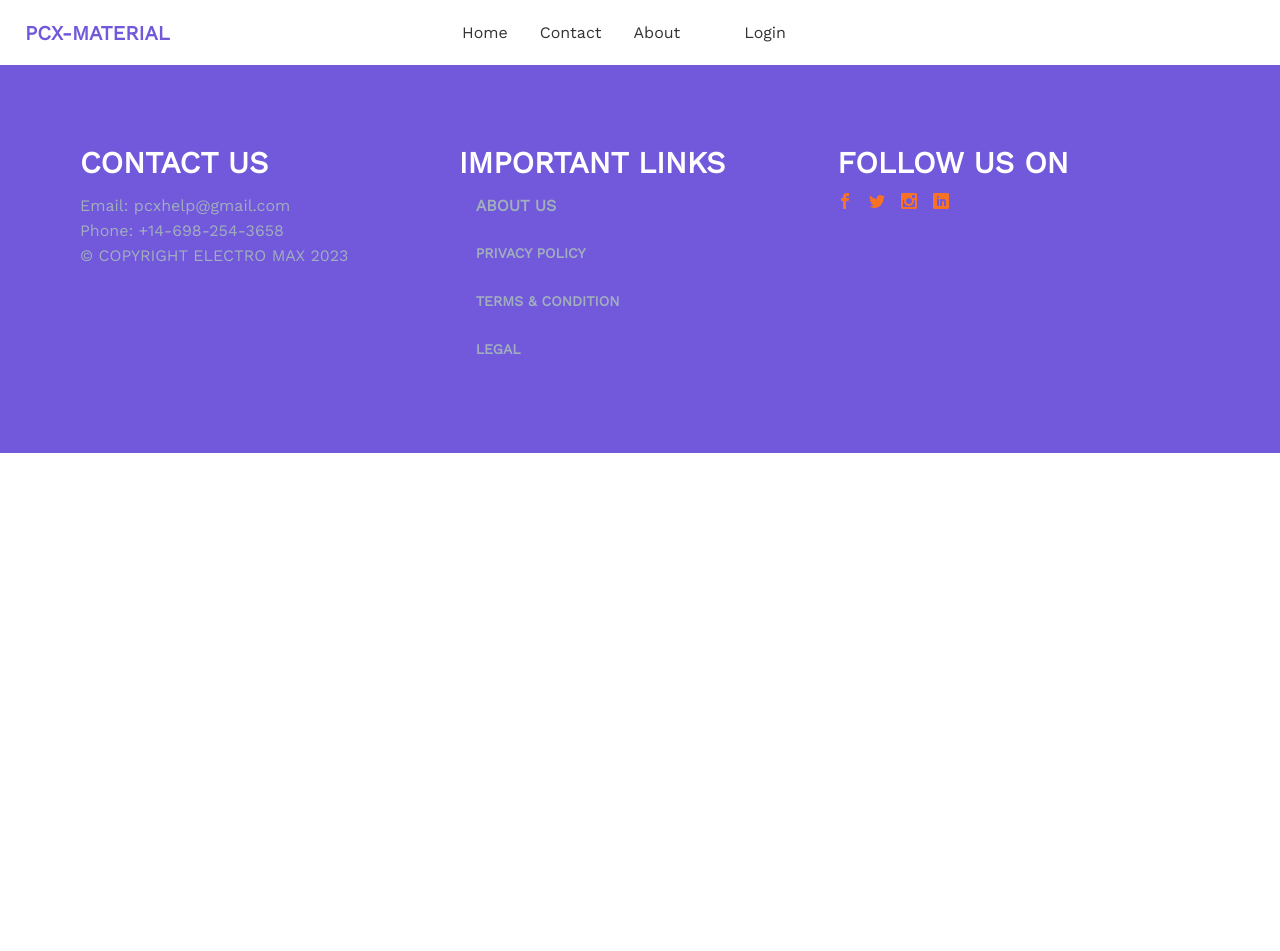
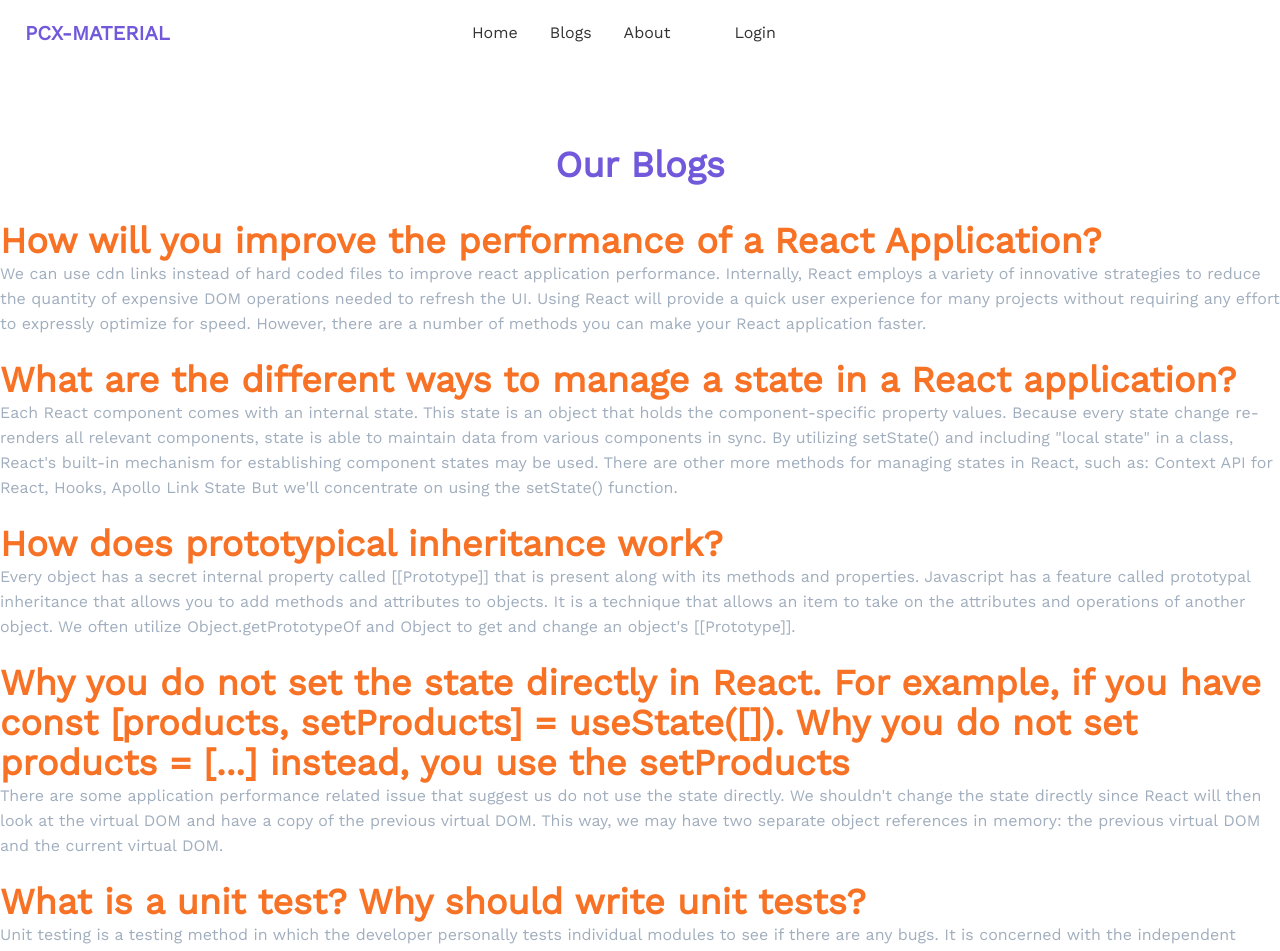
Before and after one commit to Palak-SweetCoder/pcx-material-client, a React (Create React App) app: page /blogs in a window 1280 px wide. Shown: the top 951 px of the page. Before the commit the page ends 800 px from the top, so only its background shows below. Built offline with nearby package versions, Linux system fonts and the light colour scheme; no server answers.

Commit message:
notfound and blogs added

```diff
--- a/src/App.js
+++ b/src/App.js
@@ -2,6 +2,7 @@ import { Route, Routes } from 'react-router-dom';
 import { ToastContainer } from 'react-toastify';
 import 'react-toastify/dist/ReactToastify.css';
 import './App.css';
+import Blogs from './Pages/Blogs/Blogs';
 import BuyNow from './Pages/BuyNow/BuyNow';
 import AddReview from './Pages/Dashboard/AddReview';
 import Dashboard from './Pages/Dashboard/Dashboard';
@@ -15,6 +16,7 @@ import Register from './Pages/Login/Register';
 import RequireAuth from './Pages/Login/RequireAuth';
 import Footer from './Pages/Shared/Footer';
 import Navbar from './Pages/Shared/Navbar';
+import NotFound from './Pages/Shared/NotFound';
 
 function App() {
     return (
@@ -46,6 +48,8 @@ function App() {
                     <Route path="my-orders" element={<MyOrder />}></Route>
                     <Route path="add-review" element={<AddReview />}></Route>
                 </Route>
+                <Route path="blogs" element={<Blogs />}></Route>
+                <Route path="*" element={<NotFound />}></Route>
             </Routes>
             <ToastContainer />
             <Footer />
--- /dev/null
+++ b/src/Pages/Blogs/Blogs.js
@@ -0,0 +1,104 @@
+import React from 'react';
+
+const Blogs = () => {
+    return (
+        <div className="container mx-auto p-4 lg:p-0 mt-10 lg:mt-20 mb-20">
+            <h2 className="text-primary text-4xl font-bold text-center mb-9">
+                Our Blogs
+            </h2>
+            <div>
+                <div className="mb-6">
+                    <h2 className="text-secondary text-4xl font-bold">
+                        How will you improve the performance of a React
+                        Application?
+                    </h2>
+                    <p>
+                        We can use cdn links instead of hard coded files to
+                        improve react application performance. Internally, React
+                        employs a variety of innovative strategies to reduce the
+                        quantity of expensive DOM operations needed to refresh
+                        the UI. Using React will provide a quick user experience
+                        for many projects without requiring any effort to
+                        expressly optimize for speed. However, there are a
+                        number of methods you can make your React application
+                        faster.
+                    </p>
+                </div>
+                <div className="mb-6">
+                    <h2 className="text-secondary text-4xl font-bold">
+                        What are the different ways to manage a state in a React
+                        application?
+                    </h2>
+                    <p>
+                        Each React component comes with an internal state. This
+                        state is an object that holds the component-specific
+                        property values. Because every state change re-renders
+                        all relevant components, state is able to maintain data
+                        from various components in sync. By utilizing setState()
+                        and including "local state" in a class, React's built-in
+                        mechanism for establishing component states may be used.
+                        There are other more methods for managing states in
+                        React, such as: Context API for React, Hooks, Apollo
+                        Link State But we'll concentrate on using the setState()
+                        function.
+                    </p>
+                </div>
+                <div className="mb-6">
+                    <h2 className="text-secondary text-4xl font-bold">
+                        How does prototypical inheritance work?
+                    </h2>
+                    <p>
+                        Every object has a secret internal property called
+                        [[Prototype]] that is present along with its methods and
+                        properties. Javascript has a feature called prototypal
+                        inheritance that allows you to add methods and
+                        attributes to objects. It is a technique that allows an
+                        item to take on the attributes and operations of another
+                        object. We often utilize Object.getPrototypeOf and
+                        Object to get and change an object's [[Prototype]].
+                    </p>
+                </div>
+                <div className="mb-6">
+                    <h2 className="text-secondary text-4xl font-bold">
+                        Why you do not set the state directly in React. For
+                        example, if you have const [products, setProducts] =
+                        useState([]). Why you do not set products = [...]
+                        instead, you use the setProducts
+                    </h2>
+                    <p>
+                        There are some application performance related issue
+                        that suggest us do not use the state directly. We
+                        shouldn't change the state directly since React will
+                        then look at the virtual DOM and have a copy of the
+                        previous virtual DOM. This way, we may have two separate
+                        object references in memory: the previous virtual DOM
+                        and the current virtual DOM.
+                    </p>
+                </div>
+                <div className="mb-6">
+                    <h2 className="text-secondary text-4xl font-bold">
+                        What is a unit test? Why should write unit tests?
+                    </h2>
+                    <p>
+                        Unit testing is a testing method in which the developer
+                        personally tests individual modules to see if there are
+                        any bugs. It is concerned with the independent modules'
+                        functionality. The basic objective is to isolate each
+                        component of the system in order to find, assess, and
+                        correct any flaws.
+                    </p>
+                    <br />
+                    <p>
+                        Our code's unit tests serve as its documentation. They
+                        make it possible for you to find issues early on in the
+                        development process. Regression testing benefits greatly
+                        from automated unit tests. Your codebase's code smells
+                        are picked up by them.
+                    </p>
+                </div>
+            </div>
+        </div>
+    );
+};
+
+export default Blogs;
--- a/src/Pages/Dashboard/MyProfile.js
+++ b/src/Pages/Dashboard/MyProfile.js
@@ -1,11 +1,23 @@
 import React from 'react';
+import { useAuthState } from 'react-firebase-hooks/auth';
+import auth from '../../firebase.init';
 
 const MyProfile = () => {
+    const [user] = useAuthState(auth);
+
     return (
         <div>
             <h2 className="text-4xl text-primary font-bold">
                 Welcome to your profile
             </h2>
+            <div className="p-4">
+                <div className="card lg:w-96 bg-primary text-primary-content">
+                    <div className="card-body">
+                        <h2 className="card-title">{user.displayName}</h2>
+                        <p>Email: {user.email}</p>
+                    </div>
+                </div>
+            </div>
         </div>
     );
 };
--- a/src/Pages/Shared/Navbar.js
+++ b/src/Pages/Shared/Navbar.js
@@ -17,7 +17,7 @@ const Navbar = () => {
                 <Link to="/">Home</Link>
             </li>
             <li>
-                <Link to="/contact">Contact</Link>
+                <Link to="/blogs">Blogs</Link>
             </li>
             <li>
                 <Link to="/about">About</Link>
--- /dev/null
+++ b/src/Pages/Shared/NotFound.js
@@ -0,0 +1,20 @@
+import React from 'react';
+import error from '../../assets/images/notfound.png';
+
+const NotFound = () => {
+    return (
+        <div className="container mx-auto p-5">
+            <h2 className="text-primary text-4xl font-bold text-center">
+                The page you are looking for
+            </h2>
+            <h2 className="text-primary text-4xl font-bold text-center">
+                that's not found!!!
+            </h2>
+            <div className="flex justify-center">
+                <img src={error} alt="" />
+            </div>
+        </div>
+    );
+};
+
+export default NotFound;
```
Also changed, not shown: src/assets/images/notfound.png (added).
